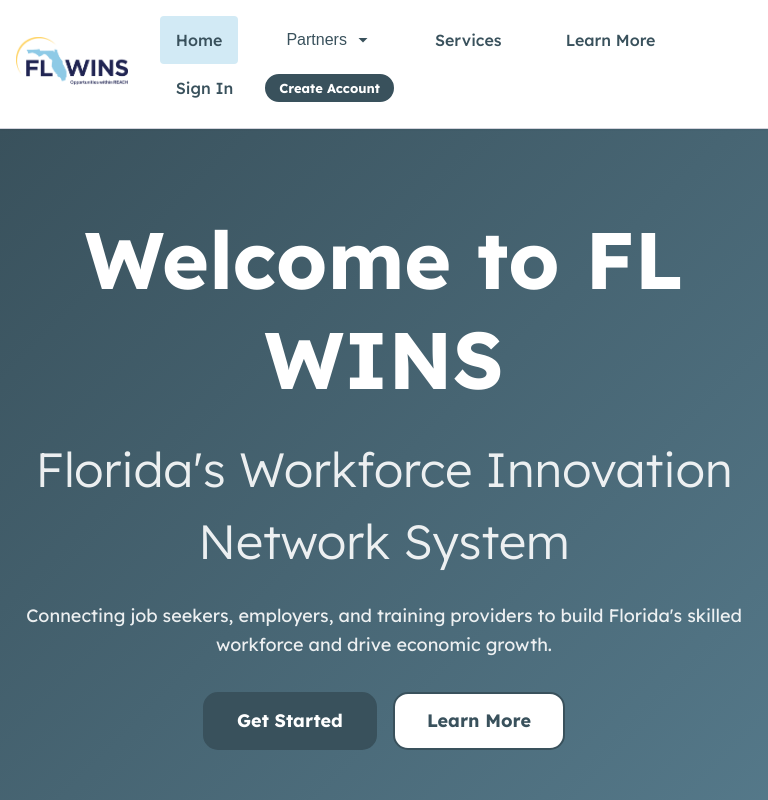
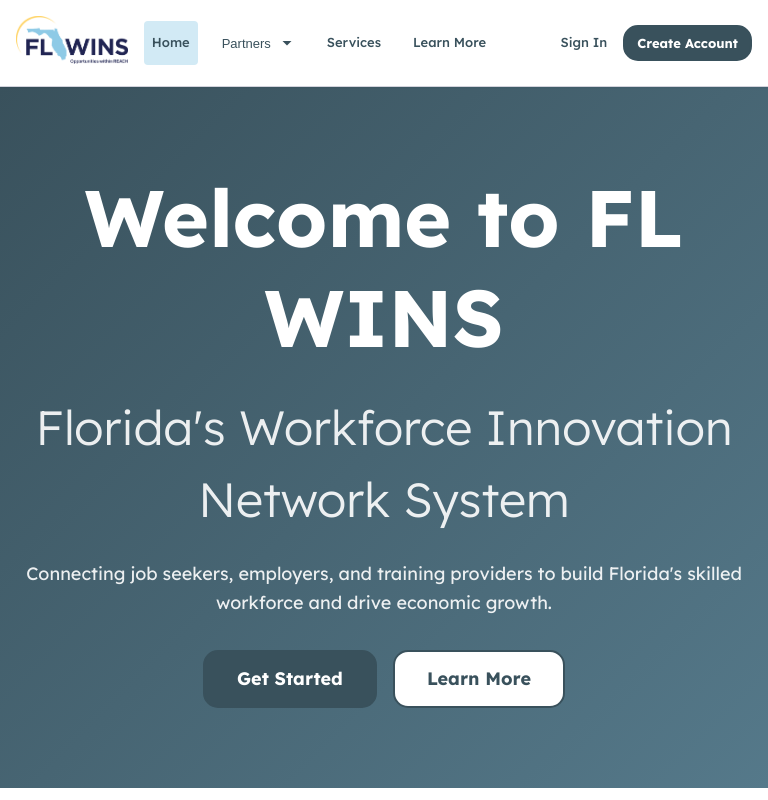
Before and after one commit to likith099/node_flwins2-dev, a website: page public/flwins.html in a window 768 px wide. Shown: the top 800 px of the page. Drawn offline with Linux system fonts and the light colour scheme.

Commit message:
fix: Prevent navigation account links from wrapping to second line
- Reduce navigation spacing and padding for better fit
- Add flex-shrink properties to prevent unwanted wrapping
- Add responsive adjustments for medium screen sizes
- Use white-space: nowrap to keep elements on same line
- Optimize navigation layout for various screen sizes

```diff
--- a/public/css/flwins-components.css
+++ b/public/css/flwins-components.css
@@ -24,7 +24,8 @@
     display: flex;
     align-items: center;
     justify-content: space-between;
-    gap: var(--flwins-space-8);
+    gap: var(--flwins-space-4);
+    flex-wrap: nowrap;
 }
 
 .flwins-logo img {
@@ -60,24 +61,27 @@
     display: none;
     align-items: center;
     justify-content: space-between;
-    width: 100%;
+    flex: 1;
+    min-width: 0;
 }
 
 .flwins-nav-list {
     display: flex;
     align-items: center;
-    gap: var(--flwins-space-8);
+    gap: var(--flwins-space-6);
     margin: 0;
     padding: 0;
     list-style: none;
+    flex-shrink: 1;
 }
 
 /* Navigation Actions */
 .flwins-nav-actions {
     display: flex;
     align-items: center;
-    gap: var(--flwins-space-4);
-    margin-left: auto;
+    gap: var(--flwins-space-3);
+    flex-shrink: 0;
+    white-space: nowrap;
 }
 
 .flwins-nav-signin {
@@ -93,7 +97,7 @@
     display: flex;
     align-items: center;
     gap: var(--flwins-space-2);
-    padding: var(--flwins-space-3) var(--flwins-space-4);
+    padding: var(--flwins-space-3) var(--flwins-space-3);
     font-size: var(--flwins-font-size-md);
     font-weight: var(--flwins-font-weight-medium);
     color: var(--flwins-primary);
@@ -103,6 +107,7 @@
     background: none;
     border: none;
     cursor: pointer;
+    white-space: nowrap;
 }
 
 .flwins-nav-link:hover,
@@ -631,11 +636,32 @@
     }
 
     .flwins-nav {
-        display: block;
+        display: flex;
     }
 
     .flwins-hero-actions {
         flex-wrap: nowrap;
+    }
+}
+
+/* Compact navigation for medium screens */
+@media (min-width: 768px) and (max-width: 1200px) {
+    .flwins-nav-list {
+        gap: var(--flwins-space-4);
+    }
+
+    .flwins-nav-link {
+        padding: var(--flwins-space-3) var(--flwins-space-2);
+        font-size: var(--flwins-font-size-sm);
+    }
+
+    .flwins-nav-actions {
+        gap: var(--flwins-space-2);
+    }
+
+    .flwins-nav-actions .flwins-btn {
+        padding: var(--flwins-space-2) var(--flwins-space-3);
+        font-size: var(--flwins-font-size-sm);
     }
 }
 
```
